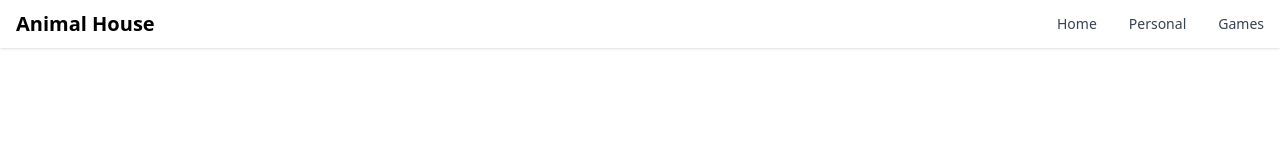
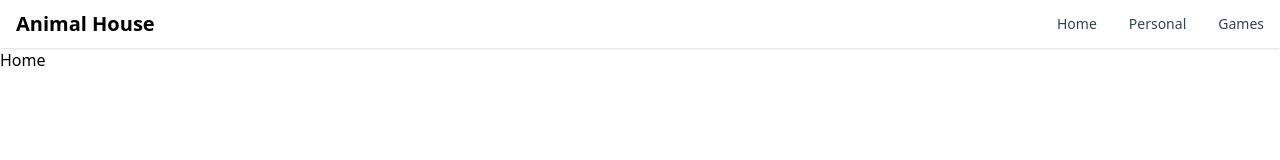
Before and after one commit to kocierik/animalHouse, a Vue app in the folder game/: page / in a window 1280 px wide. Shown: the top 160 px of the page. Built offline with nearby package versions, Linux system fonts and the light colour scheme; a web font is replaced by a local one; what shared would draw is missing.

Commit message:
chore: remove clg

```diff
--- a/game/src/components/personal/VideoCard.vue
+++ b/game/src/components/personal/VideoCard.vue
@@ -7,7 +7,6 @@ const props = defineProps<{ animal: AnimalType }>()
 const getRandomVideo = (animal: AnimalType) => {
   const number = Math.floor(Math.random() * 3)
   const uri = 'https://www.youtube.com/embed/' + video.get(animal)[number] + '?autoplay=1&mute=1'
-  console.log(uri)
   return uri
 }
 </script>
--- a/game/src/views/HomeView.vue
+++ b/game/src/views/HomeView.vue
@@ -1,7 +1,5 @@
-<script setup lang="ts">
-import Video from '../components/personal/VideoCard.vue'
-</script>
+<script setup lang="ts"></script>
 
 <template>
-  <main></main>
+  <main>Home</main>
 </template>
```
